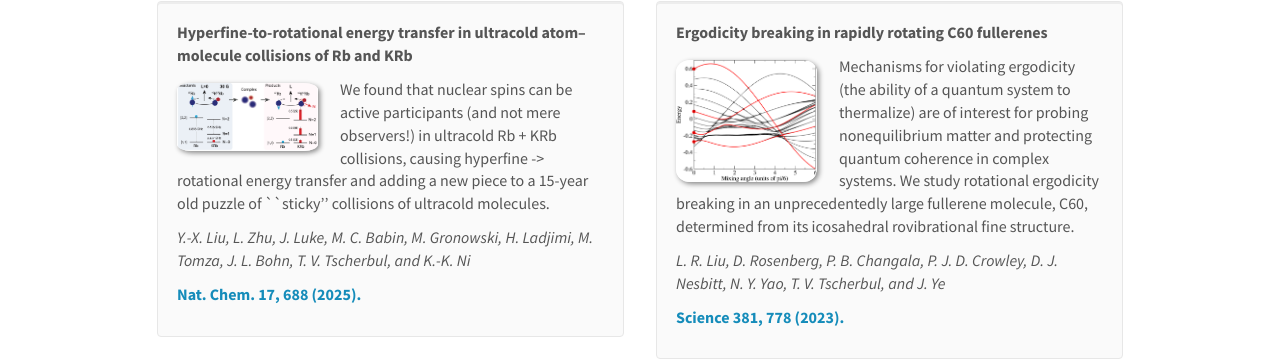
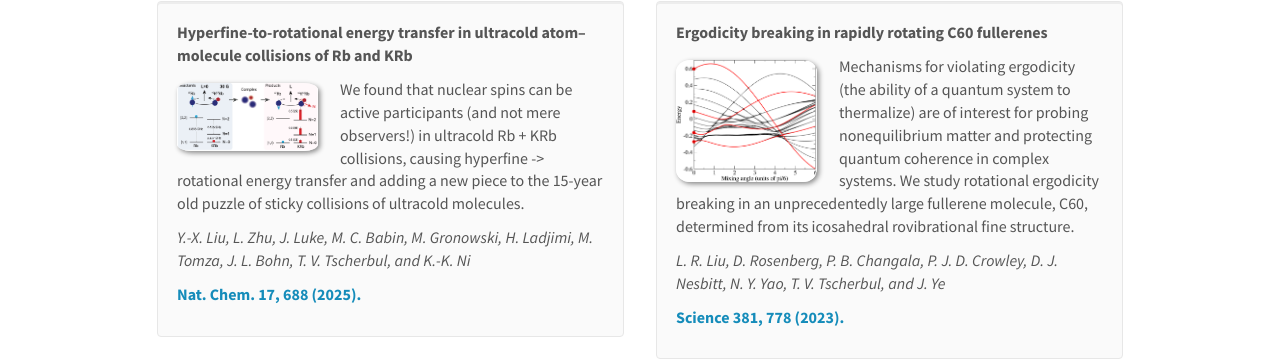
Before and after one commit to tscherbul/tscherbul.github.io, a Jekyll site: the page built from _pages/publications.md, in a window 1280 px wide and 900 px high. Shown: the part 240-604 px from the top of the window. Built offline with Jekyll 4.4.1, drawn with Linux system fonts in a browser that asks for light colours; nearby versions of some CDN libraries.

Commit message:
Update publist.yml

```diff
--- a/_data/publist.yml
+++ b/_data/publist.yml
@@ -1,6 +1,6 @@
 - title: "Hyperfine-to-rotational energy transfer in ultracold atom–molecule collisions of Rb and KRb"
   image: 2025-NatChem.png
-  description: We found that nuclear spins can be active participants (and not mere observers!) in ultracold Rb + KRb collisions, causing hyperfine -> rotational energy transfer and adding a new piece to a 15-year old puzzle of ``sticky'' collisions of ultracold molecules.
+  description: We found that nuclear spins can be active participants (and not mere observers!) in ultracold Rb + KRb collisions, causing hyperfine -> rotational energy transfer and adding a new piece to the 15-year old puzzle of sticky collisions of ultracold molecules.
   authors: Y.-X. Liu, L. Zhu, J. Luke, M. C. Babin, M. Gronowski, H. Ladjimi, M. Tomza, J. L. Bohn, T. V. Tscherbul, and K.-K. Ni
   link:
     url: https://www.nature.com/articles/s41557-025-01778-z
```
